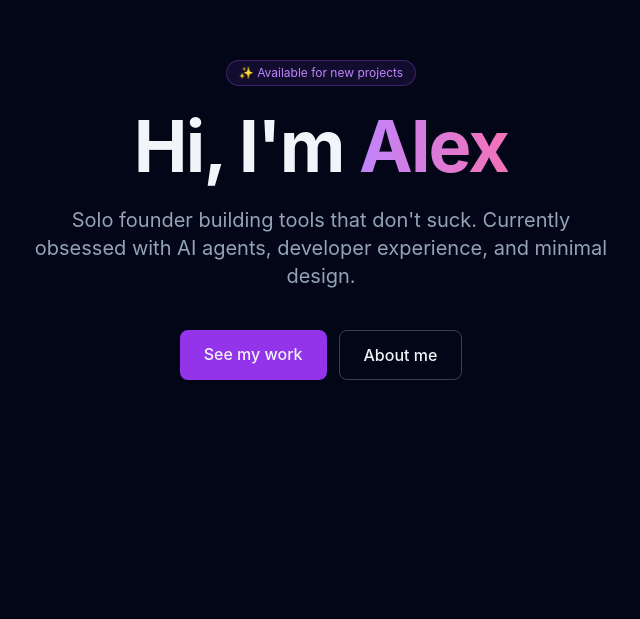
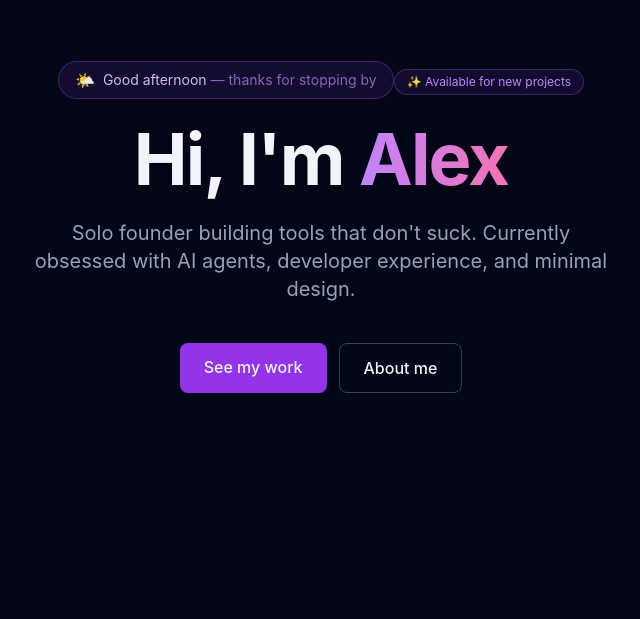
Before and after one commit to ThePyth0nKid/soloPortfolio, a React (Vite) app: page / in a window 1280 px wide. Shown: the part 181-800 px from the top of the page, without its empty margins (319-959 px from the left). Built offline with nearby package versions, Linux system fonts and the light colour scheme.

Commit message:
feat: Add a greeting in the hero section that changes based on time of day (via PatchParty: UX-King)

```diff
--- a/src/components/Hero.jsx
+++ b/src/components/Hero.jsx
@@ -1,7 +1,69 @@
+import { useEffect, useState } from 'react'
+
+/**
+ * Returns a greeting tailored to the viewer's local time of day.
+ * Buckets chosen for natural human cadence (not strict 6/12/18 splits):
+ *   - 05:00–11:59 → morning
+ *   - 12:00–17:59 → afternoon
+ *   - 18:00–21:59 → evening
+ *   - 22:00–04:59 → night (the night-owl case — a nice touch for devs)
+ */
+function getGreeting(date = new Date()) {
+  const h = date.getHours()
+  if (h >= 5 && h < 12) {
+    return { text: 'Good morning', emoji: '☀️', label: 'morning' }
+  }
+  if (h >= 12 && h < 18) {
+    return { text: 'Good afternoon', emoji: '🌤️', label: 'afternoon' }
+  }
+  if (h >= 18 && h < 22) {
+    return { text: 'Good evening', emoji: '🌆', label: 'evening' }
+  }
+  return { text: 'Burning the midnight oil', emoji: '🌙', label: 'night' }
+}
+
 export default function Hero() {
+  // Start with a sensible default so SSR / first paint isn't empty.
+  // Then hydrate on mount with the user's actual local time.
+  const [greeting, setGreeting] = useState(() => getGreeting())
+  const [mounted, setMounted] = useState(false)
+
+  useEffect(() => {
+    setGreeting(getGreeting())
+    setMounted(true)
+
+    // Re-check the greeting every minute so viewers who keep the page open
+    // across a boundary (e.g. 11:59 → 12:00) see it update naturally.
+    const interval = setInterval(() => {
+      setGreeting((prev) => {
+        const next = getGreeting()
+        return next.label === prev.label ? prev : next
+      })
+    }, 60 * 1000)
+
+    return () => clearInterval(interval)
+  }, [])
+
   return (
     <section className="min-h-screen flex flex-col items-center justify-center px-6 text-center">
       <div className="max-w-3xl space-y-6">
+        {/* Time-aware greeting — fades in once we know the user's local time */}
+        <div
+          key={greeting.label}
+          aria-live="polite"
+          className={`inline-flex items-center gap-2 px-4 py-1.5 bg-purple-500/10 border border-purple-500/30 rounded-full text-sm text-purple-300 transition-all duration-500 ${
+            mounted ? 'opacity-100 translate-y-0' : 'opacity-0 -translate-y-1'
+          }`}
+        >
+          <span aria-hidden="true" className="text-base">
+            {greeting.emoji}
+          </span>
+          <span>
+            {greeting.text}
+            <span className="text-purple-400/70"> — thanks for stopping by</span>
+          </span>
+        </div>
+
         <div className="inline-block px-3 py-1 bg-purple-500/10 border border-purple-500/30 rounded-full text-xs text-purple-400">
           ✨ Available for new projects
         </div>
@@ -18,13 +80,13 @@ export default function Hero() {
         <div className="flex gap-3 justify-center pt-4">
           <a
             href="#projects"
-            className="px-6 py-3 bg-purple-600 hover:bg-purple-500 rounded-lg font-medium transition-colors"
+            className="px-6 py-3 bg-purple-600 hover:bg-purple-500 focus-visible:outline focus-visible:outline-2 focus-visible:outline-offset-2 focus-visible:outline-purple-400 rounded-lg font-medium transition-colors"
           >
             See my work
           </a>
           <a
             href="#about"
-            className="px-6 py-3 border border-slate-700 hover:border-slate-500 rounded-lg font-medium transition-colors"
+            className="px-6 py-3 border border-slate-700 hover:border-slate-500 focus-visible:outline focus-visible:outline-2 focus-visible:outline-offset-2 focus-visible:outline-purple-400 rounded-lg font-medium transition-colors"
           >
             About me
           </a>
```
Also changed, not shown: 1 other file (tests, documents, lock files or other folders).
